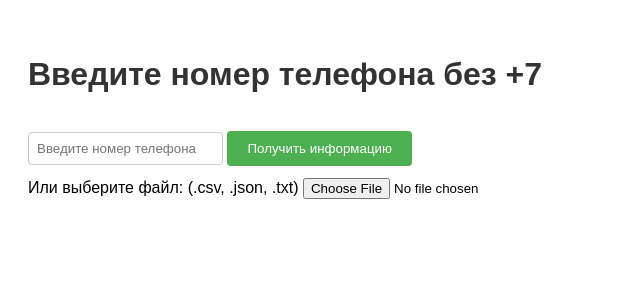
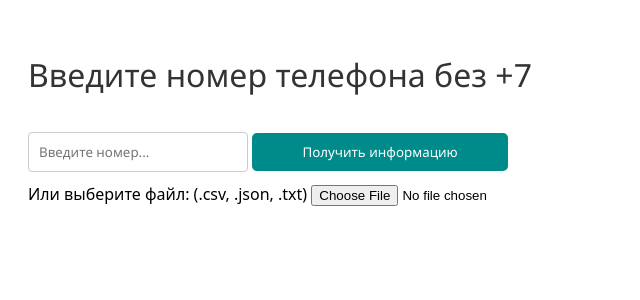
Before and after one commit to danielsteblev/PhoneNumberSearcher, a Python web app: template app/templates/index.html in a window 1280 px wide. Shown: the top 300 px of the page, without its empty margins (0-640 px from the left). Run offline with Jinja, Linux system fonts and the light colour scheme; the template is opened without the code that fills it, so the values that code supplies are empty; some web fonts are replaced.

```diff
--- a/app/routes.py
+++ b/app/routes.py
@@ -1,10 +1,6 @@
 import csv
 import json
-from lib2to3.pgen2.grammar import line
-from turtle import pd
 
-import requests
-from bs4 import BeautifulSoup
 from flask import render_template, request
 from src.PhoneNumberInformator import PhoneNumberInformator
 
--- a/app/static/styles/style.css
+++ b/app/static/styles/style.css
@@ -4,8 +4,9 @@ body {
     padding: 20px;
 }
 
-h1 {
+h1, h2 {
     color: #333;
+    font-family: "Segoe UI"; font-weight: 500;
 }
 
 p {
@@ -17,6 +18,8 @@ table {
 	margin-bottom: 10px;
 	border: 1px solid #dddddd;
 	border-collapse: collapse;
+	font-family: "Segoe UI"; font-weight: 400;
+
 }
 table th {
 	padding: 5px;
@@ -46,25 +49,44 @@ a:hover {
 }
 
 input[type="text"] {
-    padding: 8px;
+    font-family: "Segoe UI"; font-weight: 500;
+    padding: 10px;
     margin: 10px 0;
     border: 1px solid #ccc;
     border-radius: 4px;
 }
 
+
+
 button {
-    background-color: #4CAF50; /* Green */
+    background-color: #008B8B;
     color: white;
-    padding: 10px 20px;
+    padding: 10px 50px;
     border: none;
-    border-radius: 4px;
+    border-radius: 5px;
     cursor: pointer;
+    font-family: "Segoe UI"; font-weight: 500;
+
+}
+
+label {
+    font-family: "Segoe UI"; font-weight: 400;
 }
 
 button:hover {
-    background-color: #45a049;
+    background-color: #008080;
 }
 
 form {
     margin-top: 20px;
 }
+
+@font-face {
+    font-family: 'Segoe UI';
+    src: url('fonts/segoeui.eot');
+    src: url('fonts/segoeui.eot?#iefix') format('embedded-opentype'),
+         url('fonts/segoeui.woff') format('woff'),
+         url('fonts/segoeui.svg#SegoeUI') format('svg');
+    font-weight: normal;
+    font-style: normal;
+}
--- a/app/templates/details.html
+++ b/app/templates/details.html
@@ -2,7 +2,7 @@
 <html lang="en">
 <head>
     <meta charset="UTF-8">
-    <title>Phone Number Information</title>
+    <title>Информация о номере телефона</title>
     <link rel="stylesheet" type="text/css" href="{{ url_for('static', filename='styles/style.css') }}">
 </head>
 <body>
--- a/app/templates/index.html
+++ b/app/templates/index.html
@@ -2,15 +2,16 @@
 <html lang="en">
 <head>
     <meta charset="UTF-8">
+    <title>Информация о номере телефона</title>
     <link rel="stylesheet" type="text/css" href="{{ url_for('static', filename='styles/style.css') }}">
 </head>
 <body>
 <h1>Введите номер телефона без +7</h1>
 <form action="/details" method="post" enctype="multipart/form-data">
-    <input type="text" name="number" placeholder="Введите номер телефона">
+    <input type="text" name="number" placeholder="Введите номер...">
     <button type="submit">Получить информацию</button>
     <br/>
-    <label>Или выберите файл: (.csv, .json, .txt) </label>
+    <label style>Или выберите файл: (.csv, .json, .txt) </label>
     <input type="file" name="file"/>
 
 </form>
--- a/app/templates/phone_numbers.html
+++ b/app/templates/phone_numbers.html
@@ -5,10 +5,10 @@
     <link rel="stylesheet" type="text/css" href="{{ url_for('static', filename='styles/style.css') }}">
     <meta http-equiv="X-UA-Compatible" content="IE=edge">
     <meta name="viewport" content="width=device-width, initial-scale=1.0">
-    <title>Phone Numbers Info</title>
+    <title>Информация о номерах телефона</title>
 </head>
 <body>
-    <h2>Информация о номерах телефона:</h2>
+    <h1>Информация о номерах телефона:</h1>
     <table>
         <thead>
             <tr>
@@ -30,7 +30,7 @@
 
     <form action="/save_table" method="post">
         <input type="hidden" name="data" value="{{ numbers }}">
-        <input type="submit" value="Сохранить таблицу">
+        <button type="submit">Cохранить таблицу</button>
     </form>
 
 </body>
```
